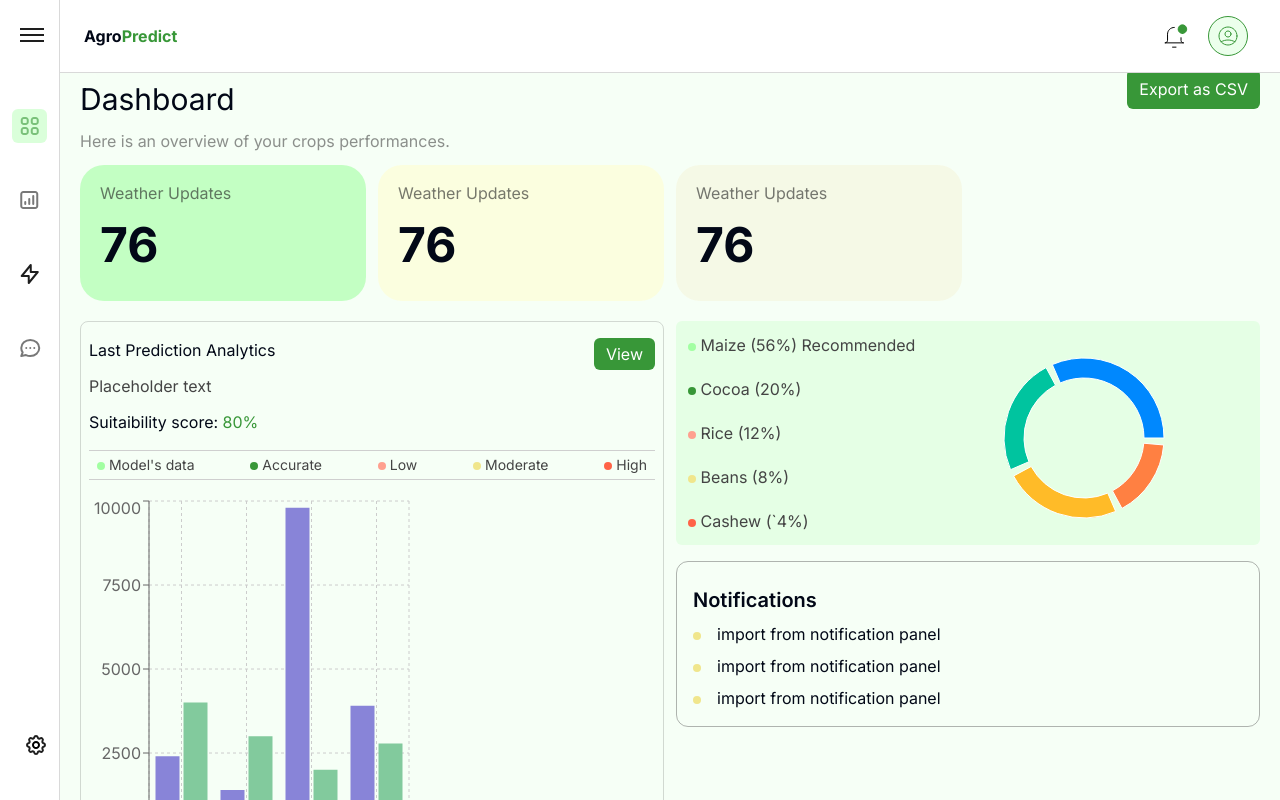
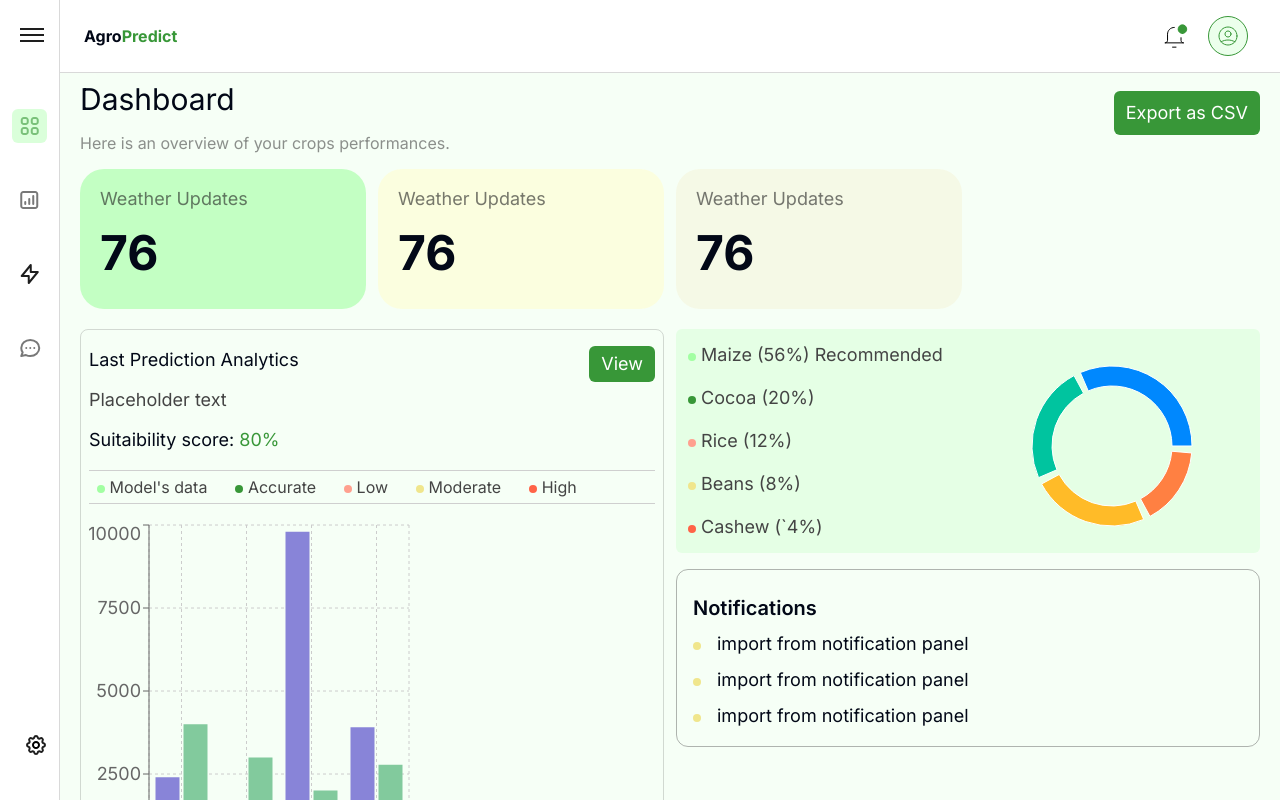
Before and after one commit to Enielect/agro-predict, a Next.js app: page /dashboard in a window 1280 px wide. Shown: the top 800 px of the page. Built offline with nearby package versions, Linux system fonts and the light colour scheme.

Commit message:
refactor: improve general styling of app

```diff
--- a/components/Dashboard.Page.tsx
+++ b/components/Dashboard.Page.tsx
@@ -4,8 +4,8 @@ import DisplayPieChart from "./DisplayPieChart";
 
 const Dashboard = () => {
   return (
-    <section className="w-full  sm:bg-[#A2FFA2]/10 px-5 text-sm sm:text-base">
-      <div className="sm:flex sm:items-start justify-between">
+    <section className="w-full  sm:bg-[#A2FFA2]/10 px-5 text-sm sm:text-lg">
+      <div className="sm:flex sm:items-center justify-between">
         <div>
           <h2 className="sm:text-3xl py-3 text-xl">Dashboard</h2>
           <span className="text-sm sm:text-base text-[#444444]/60">
@@ -41,7 +41,7 @@ const Dashboard = () => {
 function AnalyticsTable() {
   return (
     <div>
-      <ul className="flex px-2 text-xs text-[#444444] sm:text-sm space-x-2 justify-between py-1 my-4 border-t border-b border-[#cfcfcf]">
+      <ul className="flex px-2 text-xs gap-5 md:text-base text-[#444444] sm:text-sm space-x-2  py-1 my-4 border-t border-b border-[#cfcfcf]">
         <li>
           <Dot color="#A2FFA2" /> Model&apos;s data
         </li>
@@ -111,7 +111,7 @@ function Dot({ color }: { color: string }) {
 
 export function AnalyticsSummary() {
   return (
-    <div className="border border-[#444444]/20 rounded-lg py-4 px-2">
+    <div className="border  border-[#444444]/20 rounded-lg py-4 px-2">
       <div className="flex justify-between  items-start">
         <div className="flex flex-col space-y-3">
           <span>Last Prediction Analytics</span>
```
Also changed, not shown: components/Profile.Page.tsx (+7 -6 lines).
